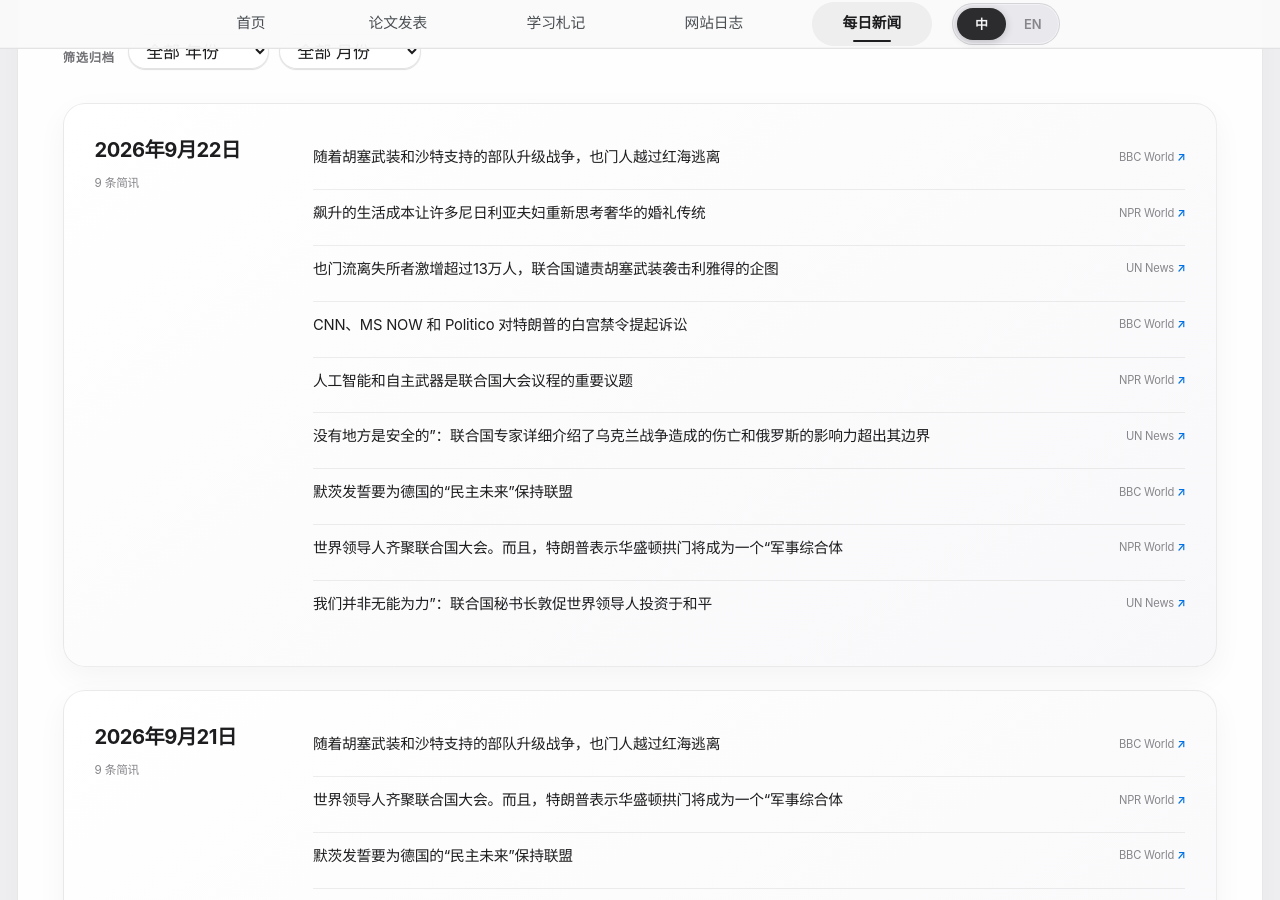
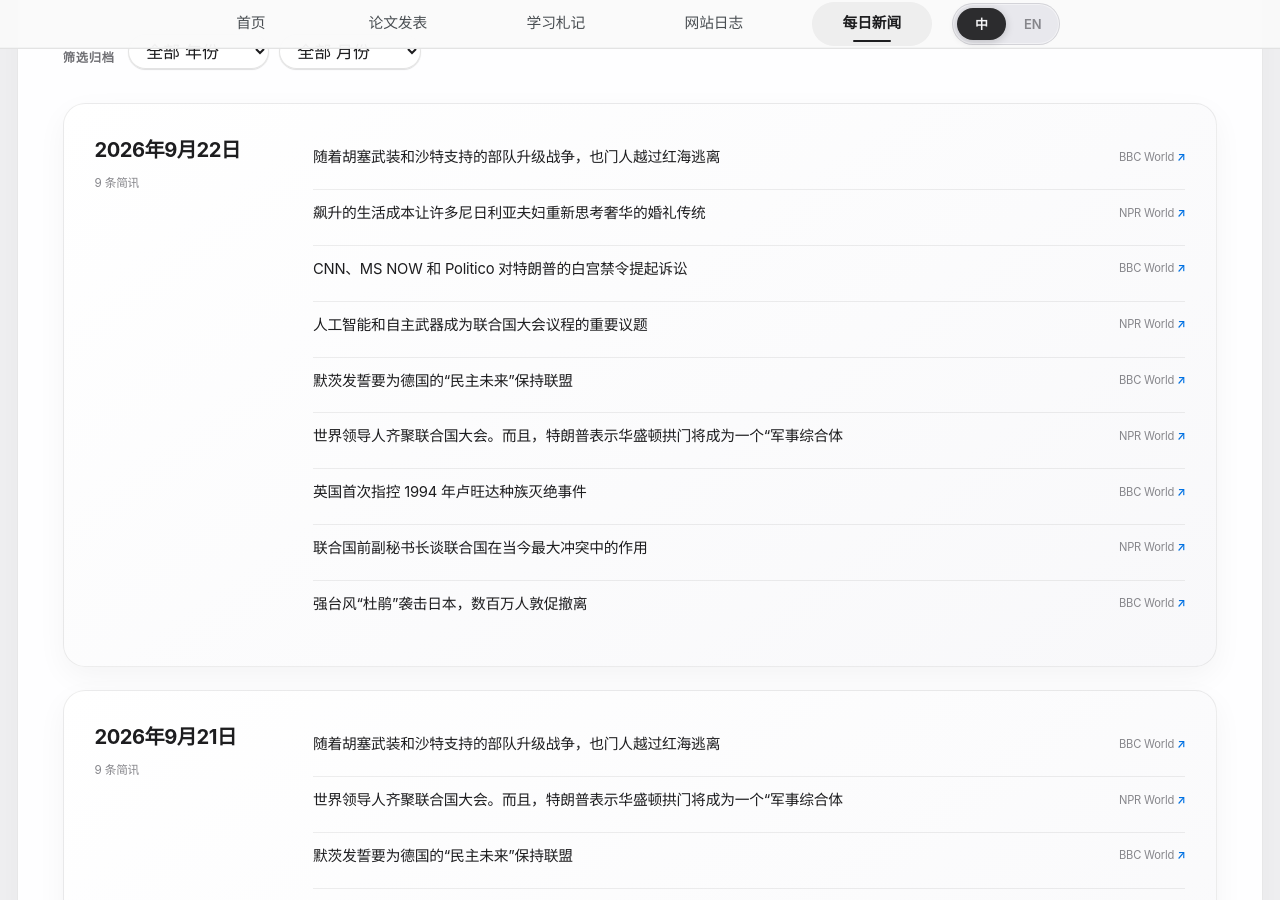
Before and after one commit to HaoxiangLuo/HaoxiangLuo.github.io, a Jekyll site: the page built from _pages/daily-news-zh.html, in a window 1280 px wide and 900 px high, scrolled down 297 px. Built offline with Jekyll 4.4.1, drawn with Linux system fonts in a browser that asks for light colours; a style sheet for code colours, icons or effects is not loaded.

Commit message:
Update daily news 2026-09-22

```diff
--- a/_data/daily_news.json
+++ b/_data/daily_news.json
@@ -1,5 +1,5 @@
 {
-  "updated_at": "2026-09-22T08:30:43+08:00",
+  "updated_at": "2026-09-22T09:22:28+08:00",
   "days": [
     {
       "date": "2026-09-22",
@@ -17,12 +17,6 @@
           "title_zh": "飙升的生活成本让许多尼日利亚夫妇重新思考奢华的婚礼传统"
         },
         {
-          "title": "UN condemns attempted Houthi strike on Riyadh as Yemen displacement surges past 130,000",
-          "source": "UN News",
-          "url": "https://news.un.org/feed/view/en/story/2026/09/1168387",
-          "title_zh": "也门流离失所者激增超过13万人，联合国谴责胡塞武装袭击利雅得的企图"
-        },
-        {
           "title": "CNN, MS NOW and Politico file lawsuit against Trump's White House ban",
           "source": "BBC World",
           "url": "https://www.bbc.co.uk/news/articles/cm0e32rwvrryo?at_medium=RSS&at_campaign=rss",
@@ -32,13 +26,7 @@
           "title": "AI and autonomous weapons are high on the agenda at the UN General Assembly",
           "source": "NPR World",
           "url": "https://www.npr.org/2026/09/21/nx-s1-5974200/ai-and-autonomous-weapons-are-high-on-the-agenda-at-the-un-general-assembly",
-          "title_zh": "人工智能和自主武器是联合国大会议程的重要议题"
-        },
-        {
-          "title": "‘Nowhere is safe’: UN experts detail Ukraine war’s toll and Russia’s reach beyond its borders",
-          "source": "UN News",
-          "url": "https://news.un.org/feed/view/en/story/2026/09/1168386",
-          "title_zh": "没有地方是安全的”：联合国专家详细介绍了乌克兰战争造成的伤亡和俄罗斯的影响力超出其边界"
+          "title_zh": "人工智能和自主武器成为联合国大会议程的重要议题"
         },
         {
           "title": "Merz vows to keep coalition together for Germany's 'democratic future'",
@@ -53,10 +41,22 @@
           "title_zh": "世界领导人齐聚联合国大会。而且，特朗普表示华盛顿拱门将成为一个“军事综合体"
         },
         {
-          "title": "‘We are not powerless’: UN chief urges world leaders to invest in peace",
-          "source": "UN News",
-          "url": "https://news.un.org/feed/view/en/story/2026/09/1168383",
-          "title_zh": "我们并非无能为力”：联合国秘书长敦促世界领导人投资于和平"
+          "title": "First UK charges brought over 1994 Rwanda genocide",
+          "source": "BBC World",
+          "url": "https://www.bbc.co.uk/news/articles/cr2092216nywo?at_medium=RSS&at_campaign=rss",
+          "title_zh": "英国首次指控 1994 年卢旺达种族灭绝事件"
+        },
+        {
+          "title": "Former UN Deputy Secretary General on the role of the UN in today's biggest conflicts",
+          "source": "NPR World",
+          "url": "https://www.npr.org/2026/09/21/nx-s1-5974141/former-un-deputy-secretary-general-on-the-role-of-the-un-in-todays-biggest-conflicts",
+          "title_zh": "联合国前副秘书长谈联合国在当今最大冲突中的作用"
+        },
+        {
+          "title": "Millions urged to evacuate as powerful Typhoon Dujuan hits Japan",
+          "source": "BBC World",
+          "url": "https://www.bbc.co.uk/news/articles/cm3wj2lexl97o?at_medium=RSS&at_campaign=rss",
+          "title_zh": "强台风“杜鹃”袭击日本，数百万人敦促撤离"
         }
       ]
     },
```
